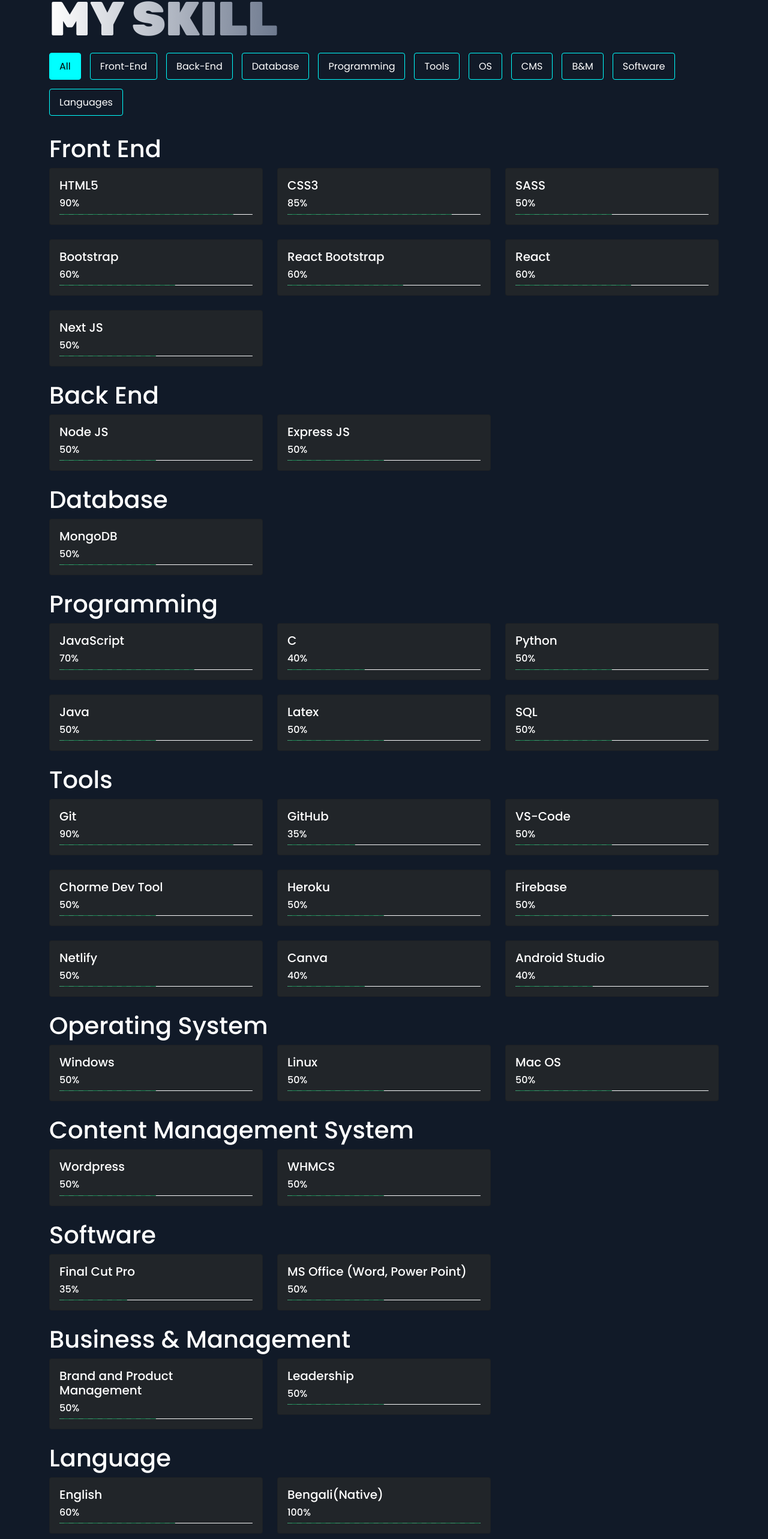
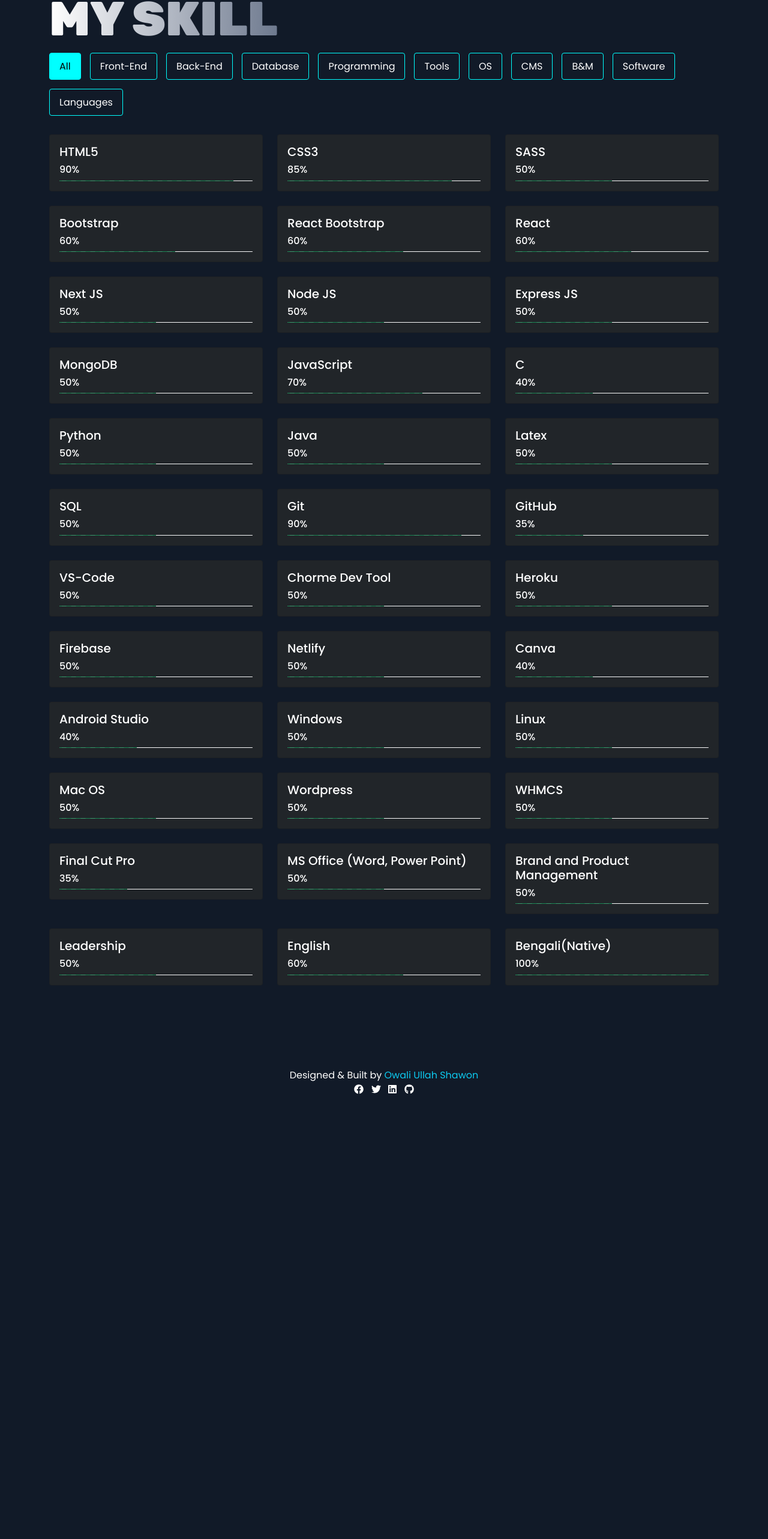
Before and after one commit to OwaliShawon/owali-ullah-shawon, a React (Create React App) app: page /skills in a window 1280 px wide. Shown: the part 148-2714 px from the top of the page at 60% size. After the commit the page ends 2025 px from the top, so only its background shows below. Built offline with nearby package versions, Linux system fonts and the light colour scheme; a web font is replaced by a local one.

Commit message:
logo updated

```diff
--- a/src/components/Skills/Skills.js
+++ b/src/components/Skills/Skills.js
@@ -92,43 +92,42 @@
                     {/* all */}
                     <div class="tab-pane fade show active" id="pills-all" role="tabpanel" aria-labelledby="pills-all-tab">
                         <div className="row">
-                            <h1>Front End</h1>
                             {
                                 FrontEnd.map(skillInfo => <SkillItem info={skillInfo}></SkillItem>)
                             }
-                            <h1>Back End</h1>
+                            {/* <h1>Back End</h1> */}
                             {
                                 BackEnd.map(skillInfo => <SkillItem info={skillInfo}></SkillItem>)
                             }
-                            <h1>Database</h1>
+                            {/* <h1>Database</h1> */}
                             {
                                 Database.map(skillInfo => <SkillItem info={skillInfo}></SkillItem>)
                             }
-                            <h1>Programming</h1>
+                            {/* <h1>Programming</h1> */}
                             {
                                 Programming.map(skillInfo => <SkillItem info={skillInfo}></SkillItem>)
                             }
-                            <h1>Tools</h1>
+                            {/* <h1>Tools</h1> */}
                             {
                                 Tools.map(skillInfo => <SkillItem info={skillInfo}></SkillItem>)
                             }
-                            <h1>Operating System</h1>
+                            {/* <h1>Operating System</h1> */}
                             {
                                 OS.map(skillInfo => <SkillItem info={skillInfo}></SkillItem>)
                             }
-                            <h1>Content Management System</h1>
+                            {/* <h1>Content Management System</h1> */}
                             {
                                 CMS.map(skillInfo => <SkillItem info={skillInfo}></SkillItem>)
                             }
-                            <h1>Software</h1>
+                            {/* <h1>Software</h1> */}
                             {
                                 Software.map(skillInfo => <SkillItem info={skillInfo}></SkillItem>)
                             }
-                            <h1>Business & Management</h1>
+                            {/* <h1>Business & Management</h1> */}
                             {
                                 BusinessManagement.map(skillInfo => <SkillItem info={skillInfo}></SkillItem>)
                             }
-                            <h1>Language</h1>
+                            {/* <h1>Language</h1> */}
                             {
                                 Language.map(skillInfo => <SkillItem info={skillInfo}></SkillItem>)
                             }
```
Also changed, not shown: src/assets/images/portfolioicon.png, 1 other file (tests, documents, lock files or other folders).
